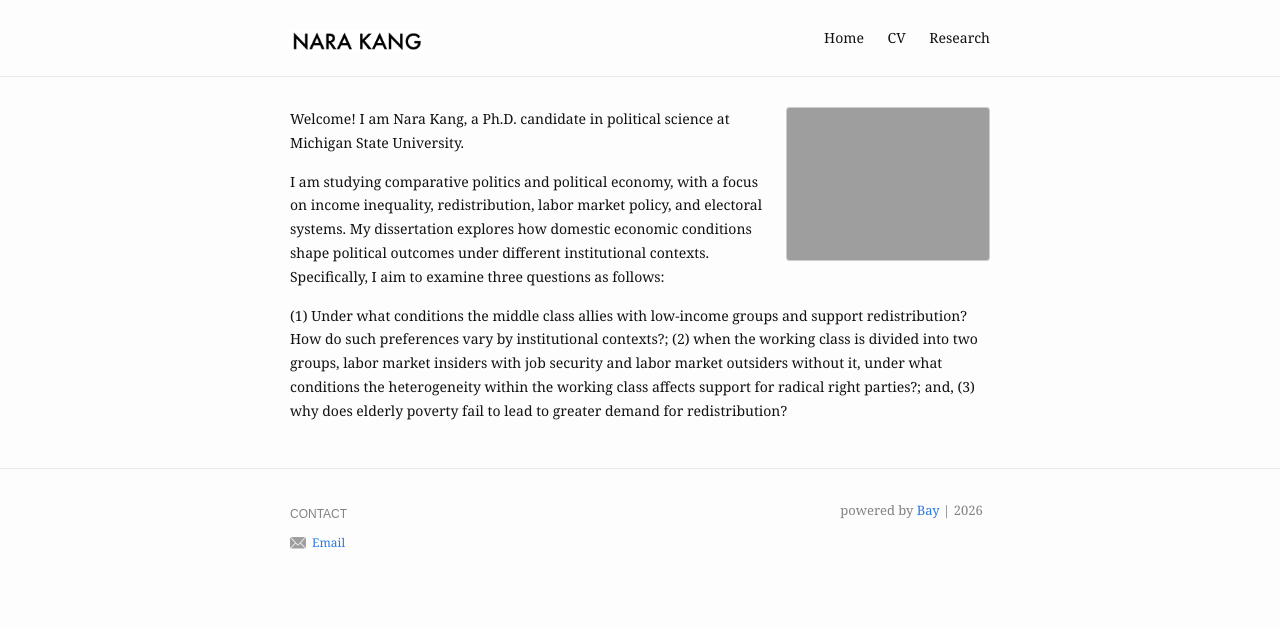
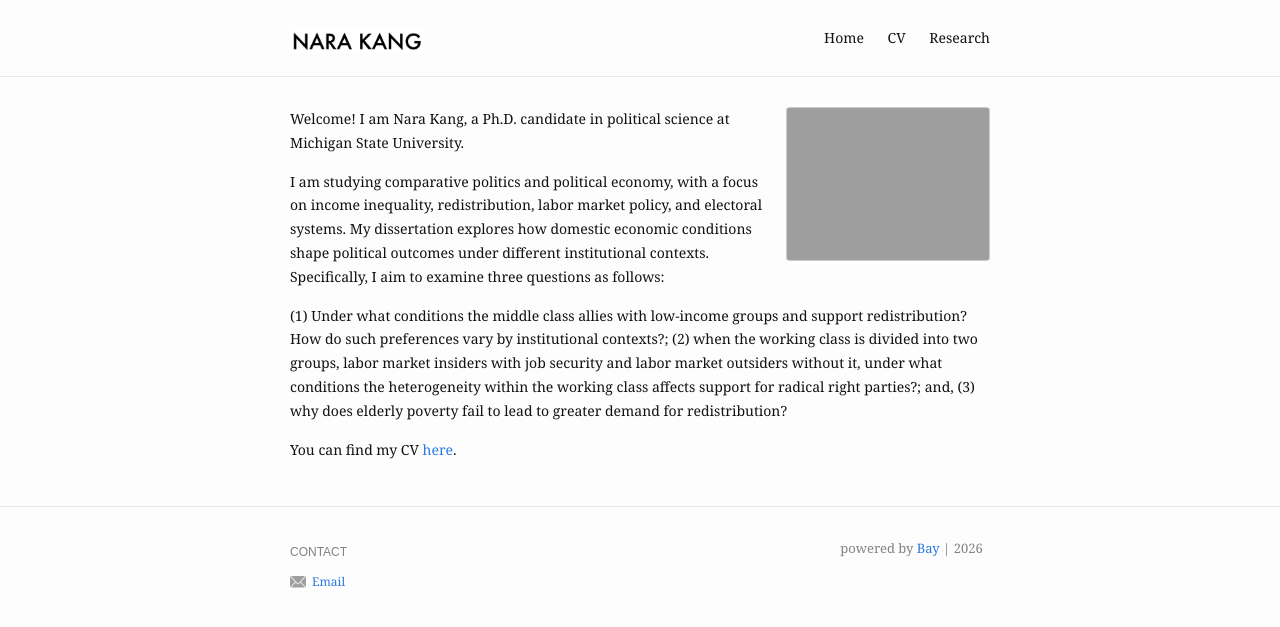
Before and after one commit to nara-kang/nara-kang.github.io, a Jekyll site: the page built from index.md, in a window 1280 px wide. Shown: the top 627 px of the page. Built offline with Jekyll 4.4.1, drawn with Linux system fonts in a browser that asks for light colours.

Commit message:
final update cv

```diff
--- a/index.md
+++ b/index.md
@@ -24,4 +24,5 @@ profile_picture:
  (3) why does elderly poverty fail to lead to greater demand for redistribution?
 
 <p>
+  You can find my CV <a href="https://www.dropbox.com/scl/fi/neyzxlx9zzs774meq1pkq/dropbox_Nara_Kang_CV.pdf?rlkey=g6iktkw8xmd9cztx3lcyqy3fu&st=f2thb4eg&dl=0">here</a>.
 </p>
```
Also changed, not shown: research.md (+2 -2 lines).
